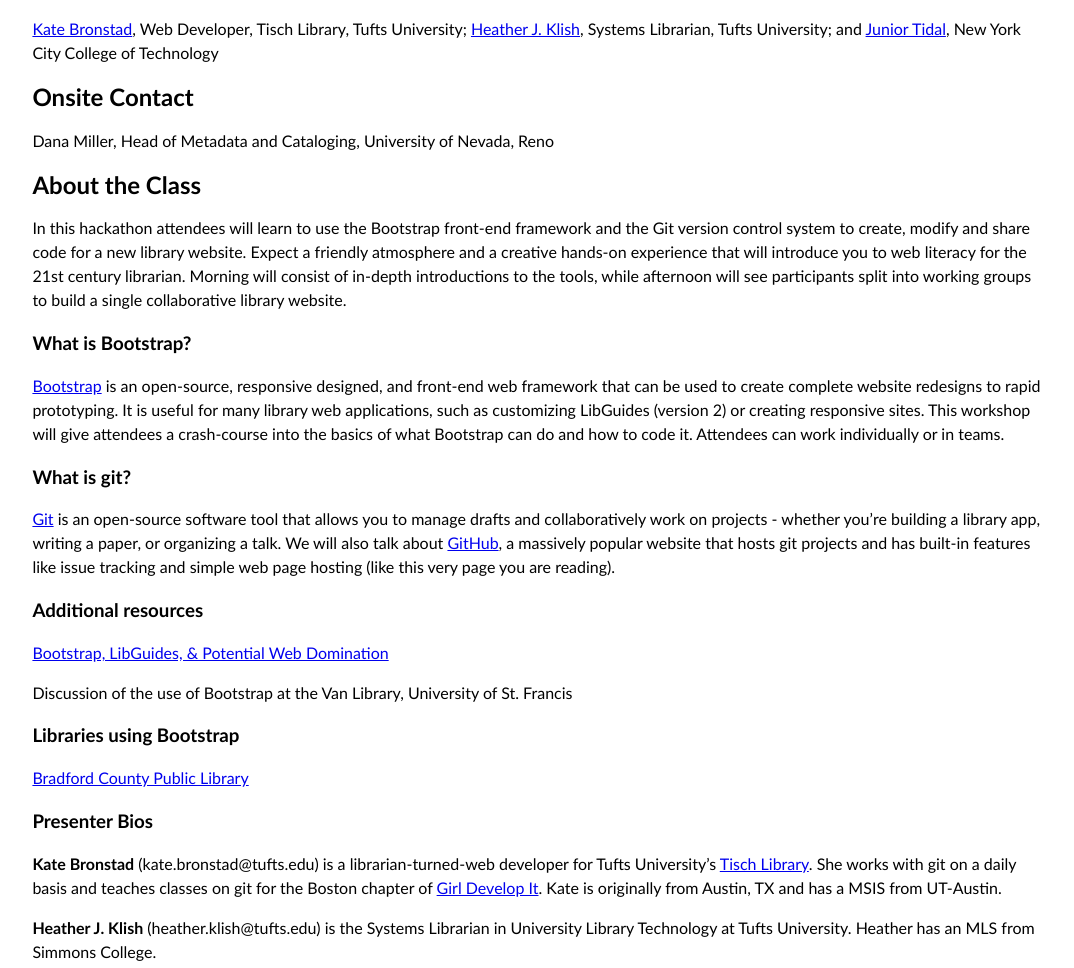
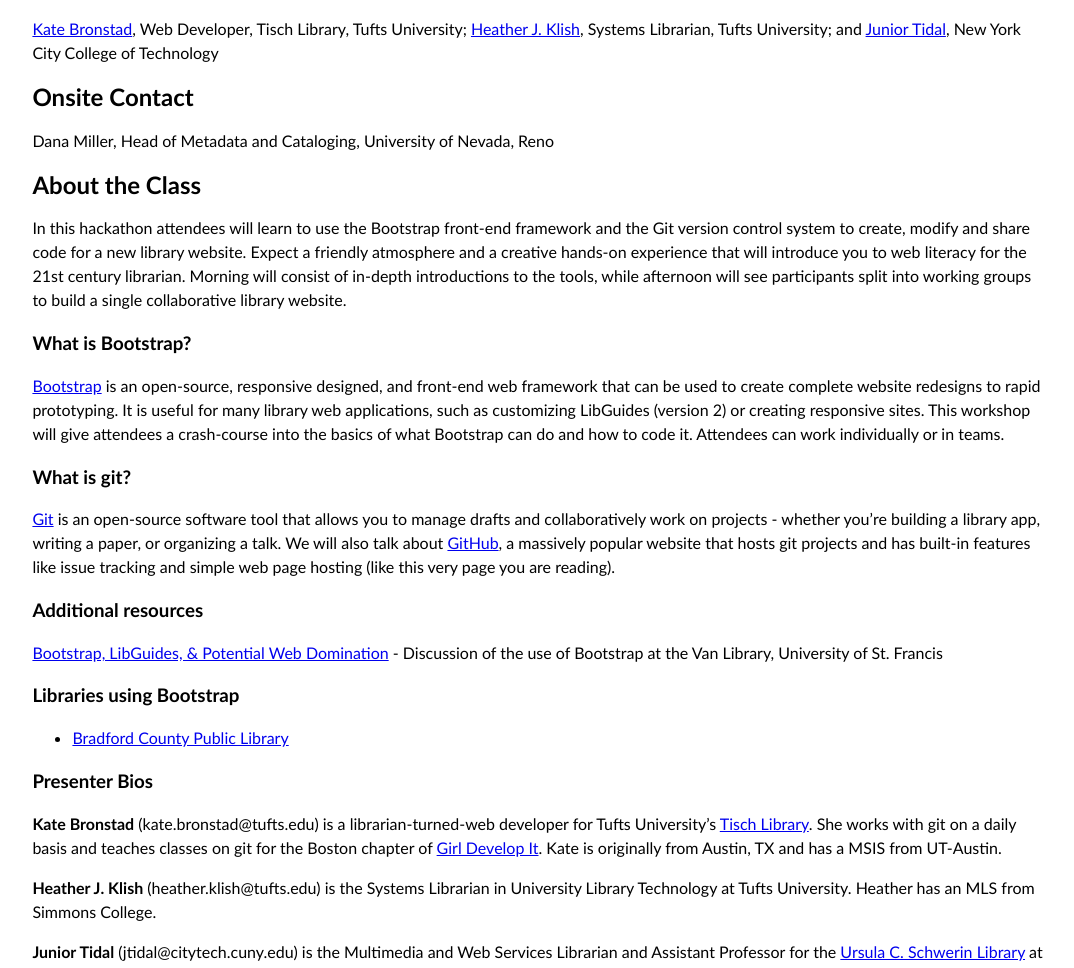
Before and after one commit to LibraryCodeYearIG/ala2015_collaborative_website, a plain HTML site: page index.html in a window 1280 px wide. Shown: the part 94-1062 px from the top of the page, without its empty margins (102-1176 px from the left). Drawn offline with Linux system fonts and the light colour scheme.

Commit message:
minor interface changes

```diff
--- a/index.html
+++ b/index.html
@@ -46,11 +46,12 @@
 
 
 <h3>Additional resources</h3>
-<p><a href="http://www.iolug.org/blog/conferences/fall-2014-conference/">Bootstrap, LibGuides, & Potential Web Domination</a></p>
-<p>Discussion of the use of Bootstrap at the Van Library, University of St. Francis</p>
+<p><a href="http://www.iolug.org/blog/conferences/fall-2014-conference/">Bootstrap, LibGuides, & Potential Web Domination</a> - Discussion of the use of Bootstrap at the Van Library, University of St. Francis</p>
 
 <h3>Libraries using Bootstrap</h3>
-<p><a href="http://bradfordcountyfl.gov/BCPL/index.html">Bradford County Public Library</a></p>
+<ul>
+	<li><a href="http://bradfordcountyfl.gov/BCPL/index.html">Bradford County Public Library</a></li>
+</ul>
 
 
 <h3>Presenter Bios</h3>
```
